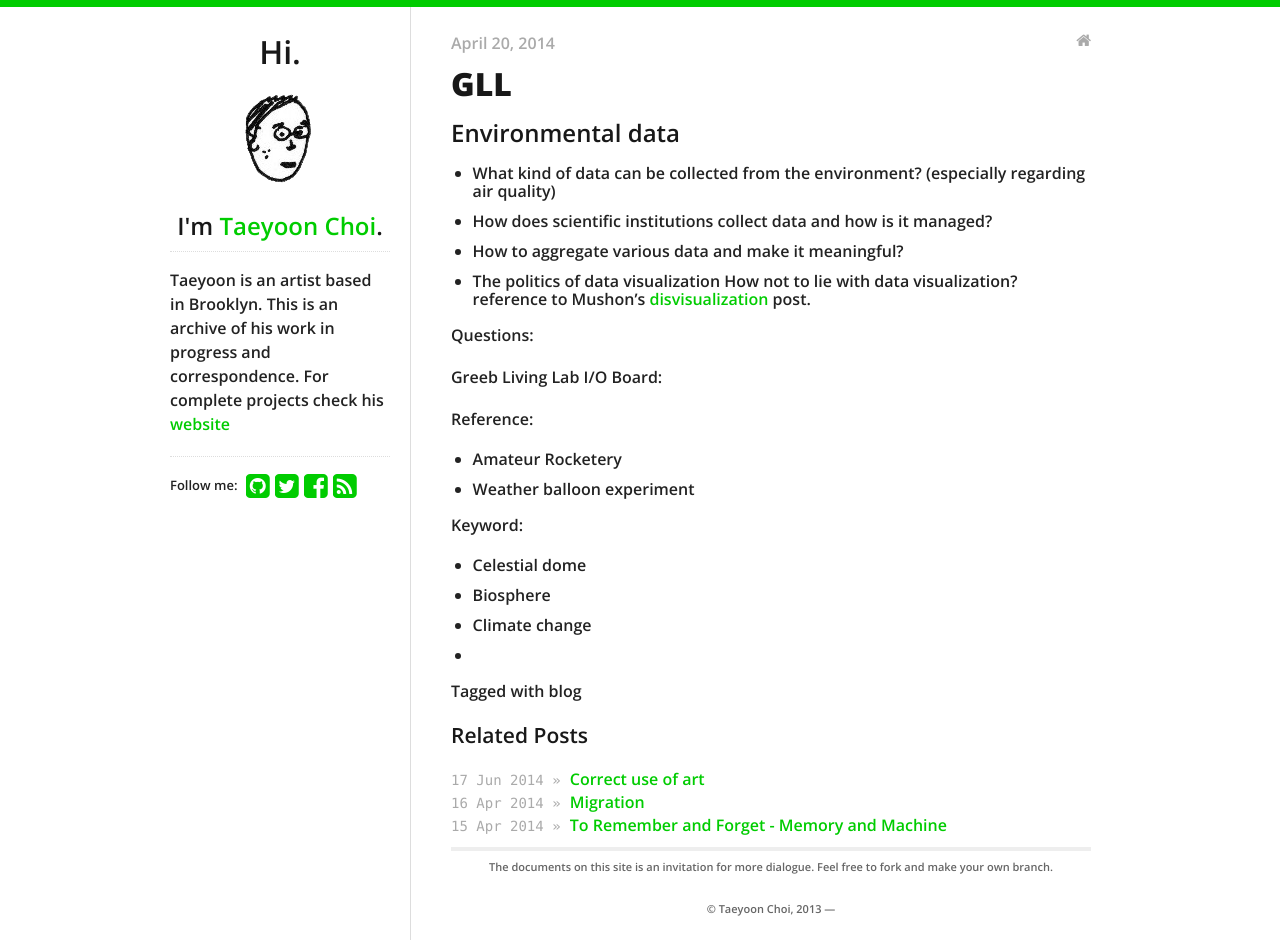
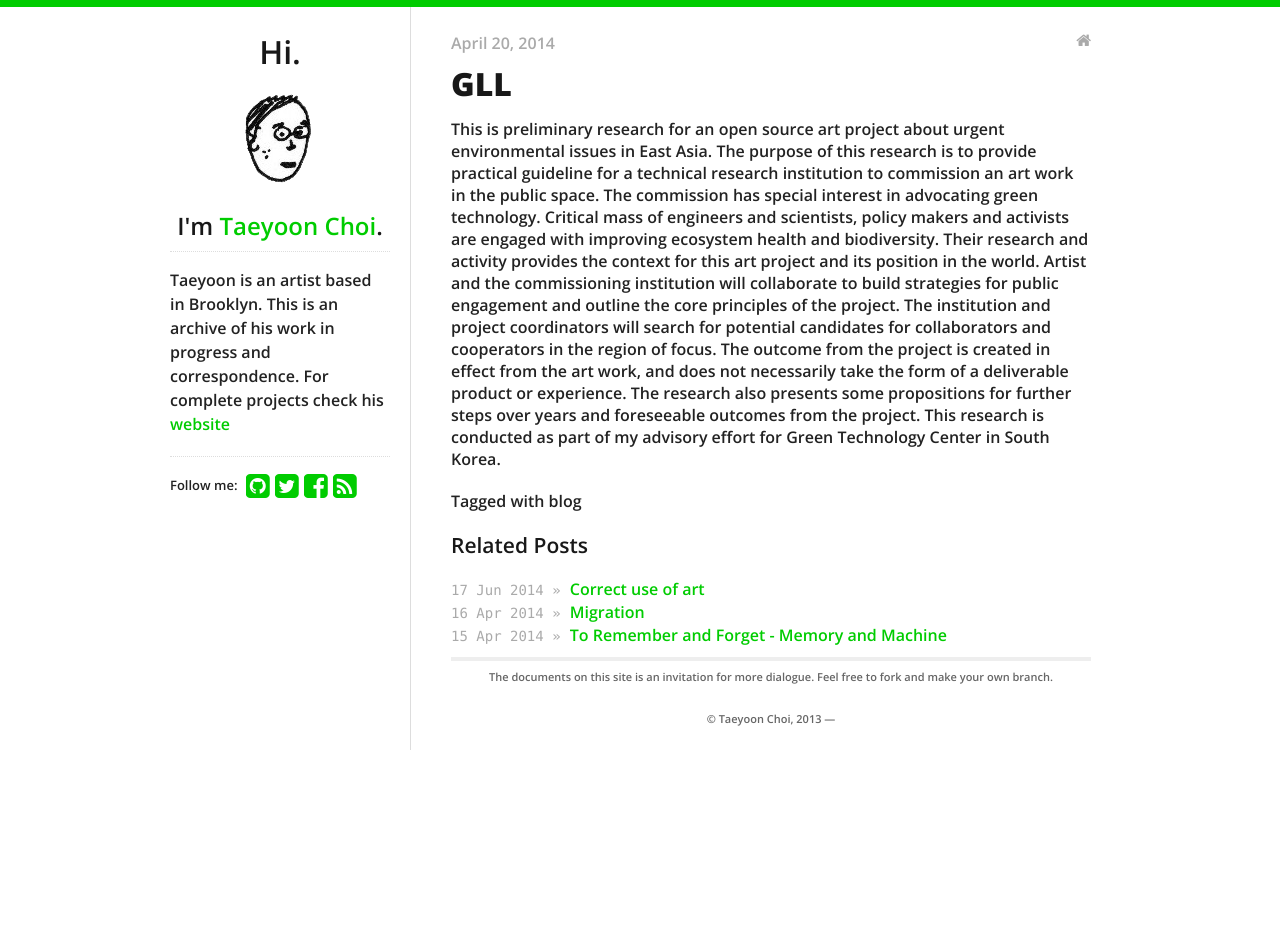
Before and after one commit to tchoi8/tchoi8.github.io, a Jekyll site: the page built from _posts/2014-04-20-GreenLab.md, in a window 1280 px wide. Built offline with Jekyll 4.4.1, drawn with Linux system fonts in a browser that asks for light colours; nearby versions of some CDN libraries; after the commit the page ends 907 px from its top, so only the background shows below that.

Commit message:
GLL data

```diff
--- a/_posts/2014-04-20-GreenLab.md
+++ b/_posts/2014-04-20-GreenLab.md
@@ -6,29 +6,4 @@ categories:
 - blog
 ---
 
-##Environmental data
-* What kind of data can be collected from the environment? (especially regarding air quality)
-* How does scientific institutions collect data and how is it managed?
-* How to aggregate various data and make it meaningful?
-* The politics of data visualization
-How not to lie with data visualization?
-reference to Mushon’s <a href="https://visualisingadvocacy.org/blog/disinformation-visualization-how-lie-datavis">disvisualization</a> post.
-
-
-Questions:
-
-Greeb Living Lab I/O Board:
-
-
-
-Reference:
-
-* Amateur Rocketery
-* Weather balloon experiment
-
-Keyword:
-
-* Celestial dome
-* Biosphere
-* Climate change
-*
+This is preliminary research for an open source art project about urgent environmental issues in East Asia. The purpose of this research is to provide practical guideline for a technical research institution to commission an art work in the public space. The commission has special interest in advocating green technology. Critical mass of engineers and scientists, policy makers and activists are engaged with improving ecosystem health and biodiversity. Their research and activity provides the context for this art project and its position in the world. Artist and the commissioning institution will collaborate to build strategies for public engagement and outline the core principles of the project. The institution and project coordinators will search for potential candidates for collaborators and cooperators in the region of focus. The outcome from the project is created in effect from the art work, and does not necessarily take the form of a deliverable product or experience. The research also presents some propositions for further steps over years and foreseeable outcomes from the project. This research is conducted as part of my advisory effort for Green Technology Center in South Korea.
```
Also changed, not shown: _includes/data/GLL_map.jpg (added), _includes/data/GLL_niche.jpg (added), 1 other file.
